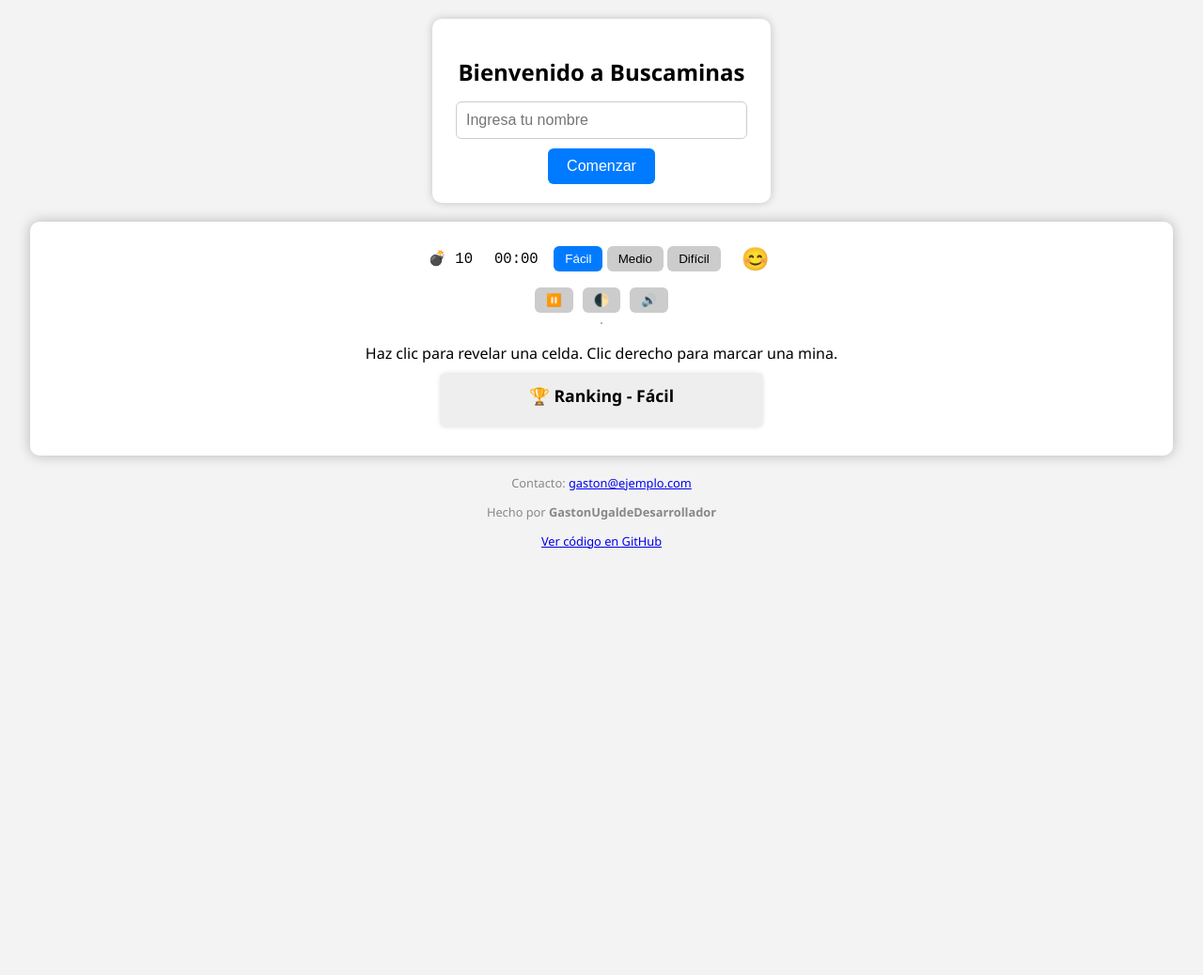
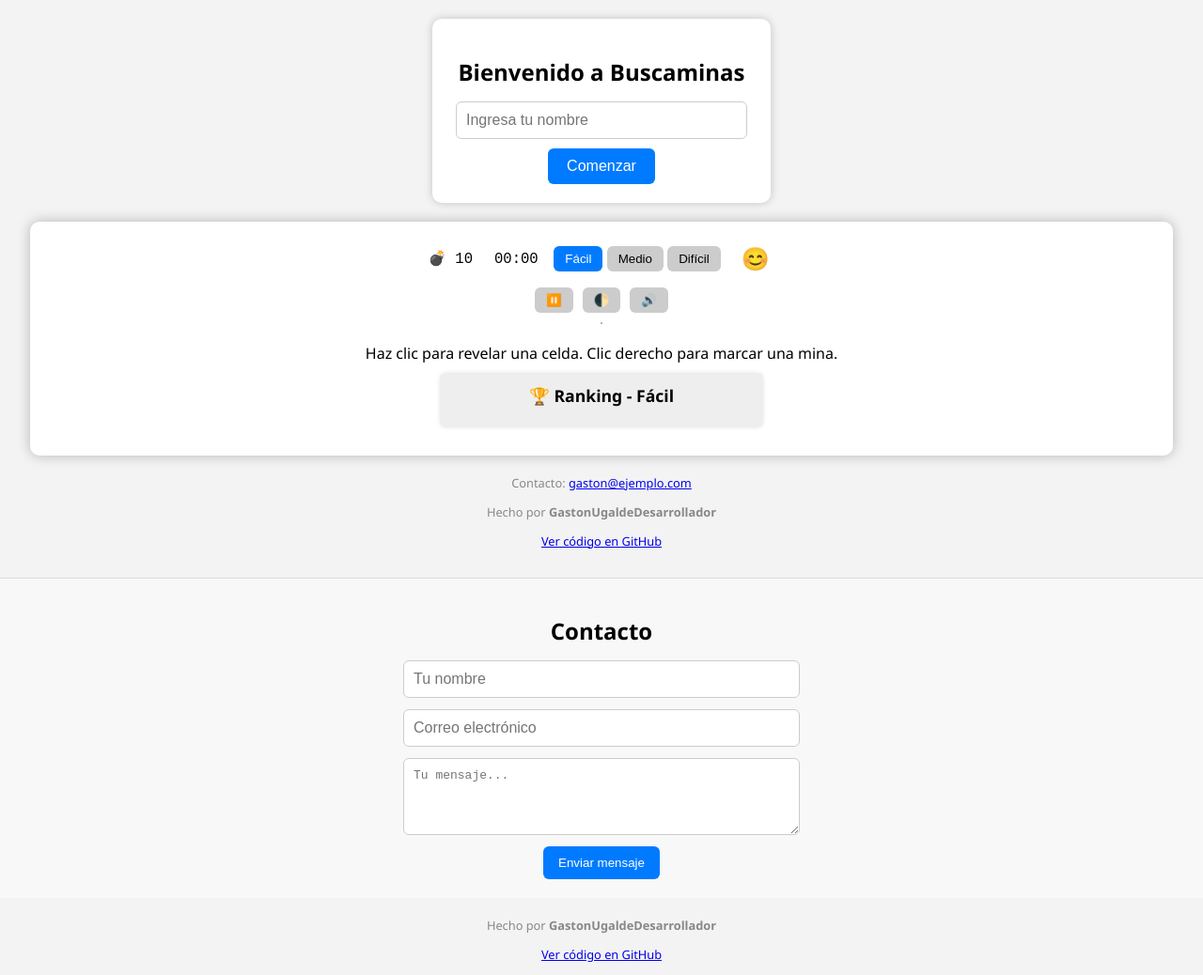
Before and after one commit to GastonU8/Buscaminas2025, a plain HTML site: page index.html in a window 1280 px wide. Shown: the whole page at 94% size. Before the commit the page ends 800 px from the top, so only its background shows below. Drawn offline with Linux system fonts and the light colour scheme.

Commit message:
Agregue formulario de contacto dentro de index.html

```diff
--- a/index.html
+++ b/index.html
@@ -8,7 +8,6 @@
   <link rel="stylesheet" href="style.css" />
 </head>
 <body>
-  <!-- Pantalla de bienvenida -->
   <div id="overlay" class="overlay active">
     <div class="login-box">
       <h2>Bienvenido a Buscaminas</h2>
@@ -17,10 +16,8 @@
     </div>
   </div>
 
-  <!-- Contenedor del juego -->
   <div id="game-container" class="hidden">
 
-    <!-- Barra de controles -->
     <div id="controls">
       <div id="mine-counter">💣 10</div>
       <div id="timer">00:00</div>
@@ -32,48 +29,38 @@
       <button id="reset-button">😊</button>
     </div>
 
-    <!-- Botones superiores -->
     <div class="top-bar">
       <button id="pause-button" title="Pausar/Reanudar">⏸️</button>
       <button id="dark-mode-button" title="Modo oscuro/claro">🌓</button>
       <button id="mute-button" title="Silenciar/Reproducir sonido">🔊</button>
     </div>
 
-    <!-- Estado del juego -->
     <div id="status-message"></div>
 
-    <!-- Botón de reinicio -->
     <div class="center-retry">
       <button id="retry-button" style="display:none;">Reiniciar Juego</button>
     </div>
 
-    <!-- Tablero -->
     <div class="grid-wrapper">
       <div id="grid" class="grid"></div>
     </div>
 
-
-    <!-- Animación -->
     <div id="animation-container"></div>
 
-    <!-- Instrucciones -->
     <p class="instructions">Haz clic para revelar una celda. Clic derecho para marcar una mina.</p>
 
-    <!-- Ranking -->
     <div id="ranking-container">
       <h3>🏆 Ranking - <span id="ranking-difficulty-label">Fácil</span></h3>
       <ul id="ranking-list"></ul>
     </div>
   </div>
 
-  <!-- Pie de página -->
   <footer>
     <p>Contacto: <a href="mailto:gaston@ejemplo.com">gaston@ejemplo.com</a></p>
     <p>Hecho por <strong>GastonUgaldeDesarrollador</strong></p>
     <p><a href="https://github.com/TU_USUARIO/TU_REPOSITORIO" target="_blank">Ver código en GitHub</a></p>
   </footer>
 
-  <!-- Audios -->
   <audio id="sound-bomb" src="media/risa-nelson.mp3"></audio>
   <audio id="sound-win" src="media/homer-woohoo.mp3"></audio>
   <audio id="background-sound" loop>
@@ -81,7 +68,27 @@
     Tu navegador no soporta audio HTML5.
   </audio>
 
-  <!-- Script del juego -->
+<!-- === CONTACTO === -->
+<section id="contacto" class="contacto-section">
+  <h2>Contacto</h2>
+  <form id="contact-form">
+    <input type="text" id="nombre" placeholder="Tu nombre" required />
+    <input type="email" id="email" placeholder="Correo electrónico" required />
+    <textarea id="mensaje" placeholder="Tu mensaje..." rows="4" required></textarea>
+    <button type="submit">Enviar mensaje</button>
+  </form>
+</section>
+
+<footer>
+  <p>Hecho por <strong>GastonUgaldeDesarrollador</strong></p>
+  <p>
+    <a href="https://github.com/TU_USUARIO/TU_REPOSITORIO" target="_blank">
+      Ver código en GitHub
+    </a>
+  </p>
+</footer>
+
+
   <script src="script.js"></script>
 </body>
 </html>
--- a/script.js
+++ b/script.js
@@ -332,4 +332,40 @@ startButton.addEventListener('click', () => {
   document.getElementById('game-container').classList.remove('hidden');
   statusMessage.textContent = `¡Buena suerte, ${userName}!`;
   createGrid();
+
 });
+
+// Validación del formulario de contacto
+const contactForm = document.getElementById("contact-form");
+if (contactForm) {
+  contactForm.addEventListener("submit", function (e) {
+    e.preventDefault();
+
+    const nombre = document.getElementById("nombre").value.trim();
+    const email = document.getElementById("email").value.trim();
+    const mensaje = document.getElementById("mensaje").value.trim();
+
+    const nombreValido = /^[a-zA-ZáéíóúÁÉÍÓÚñÑ\s]{3,}$/.test(nombre);
+    const emailValido = /^[^@\s]+@[^@\s]+\.[^@\s]+$/.test(email);
+    const mensajeValido = mensaje.length > 5;
+
+    if (!nombreValido) {
+      alert("El nombre debe tener al menos 3 letras y solo caracteres válidos.");
+      return;
+    }
+
+    if (!emailValido) {
+      alert("El correo electrónico no es válido.");
+      return;
+    }
+
+    if (!mensajeValido) {
+      alert("El mensaje debe contener más de 5 caracteres.");
+      return;
+    }
+
+    // Abrir herramienta de envío de emails predeterminada
+    const mailtoLink = `mailto:ejemplo@correo.com?subject=Mensaje de ${encodeURIComponent(nombre)}&body=${encodeURIComponent(mensaje)}%0A%0ACorreo: ${email}`;
+    window.location.href = mailtoLink;
+  });
+}
--- a/style.css
+++ b/style.css
@@ -358,3 +358,47 @@ body.dark-mode footer {
     max-width: 320px;
   }
 }
+
+.contacto-section {
+  margin-top: 30px;
+  padding: 20px;
+  background: #f8f8f8;
+  border-top: 1px solid #ddd;
+  text-align: center;
+}
+
+.contacto-section h2 {
+  margin-bottom: 15px;
+}
+
+#contact-form {
+  display: flex;
+  flex-direction: column;
+  align-items: center;
+  gap: 12px;
+  max-width: 400px;
+  margin: 0 auto;
+}
+
+#contact-form input,
+#contact-form textarea {
+  width: 100%;
+  padding: 10px;
+  font-size: 1em;
+  border-radius: 6px;
+  border: 1px solid #ccc;
+}
+
+#contact-form button {
+  background-color: #007BFF;
+  color: white;
+  border: none;
+  padding: 10px 16px;
+  border-radius: 6px;
+  cursor: pointer;
+  transition: background-color 0.3s ease;
+}
+
+#contact-form button:hover {
+  background-color: #0056b3;
+}
```
Also changed, not shown: contacto.html (deleted, +0 -52 lines).
